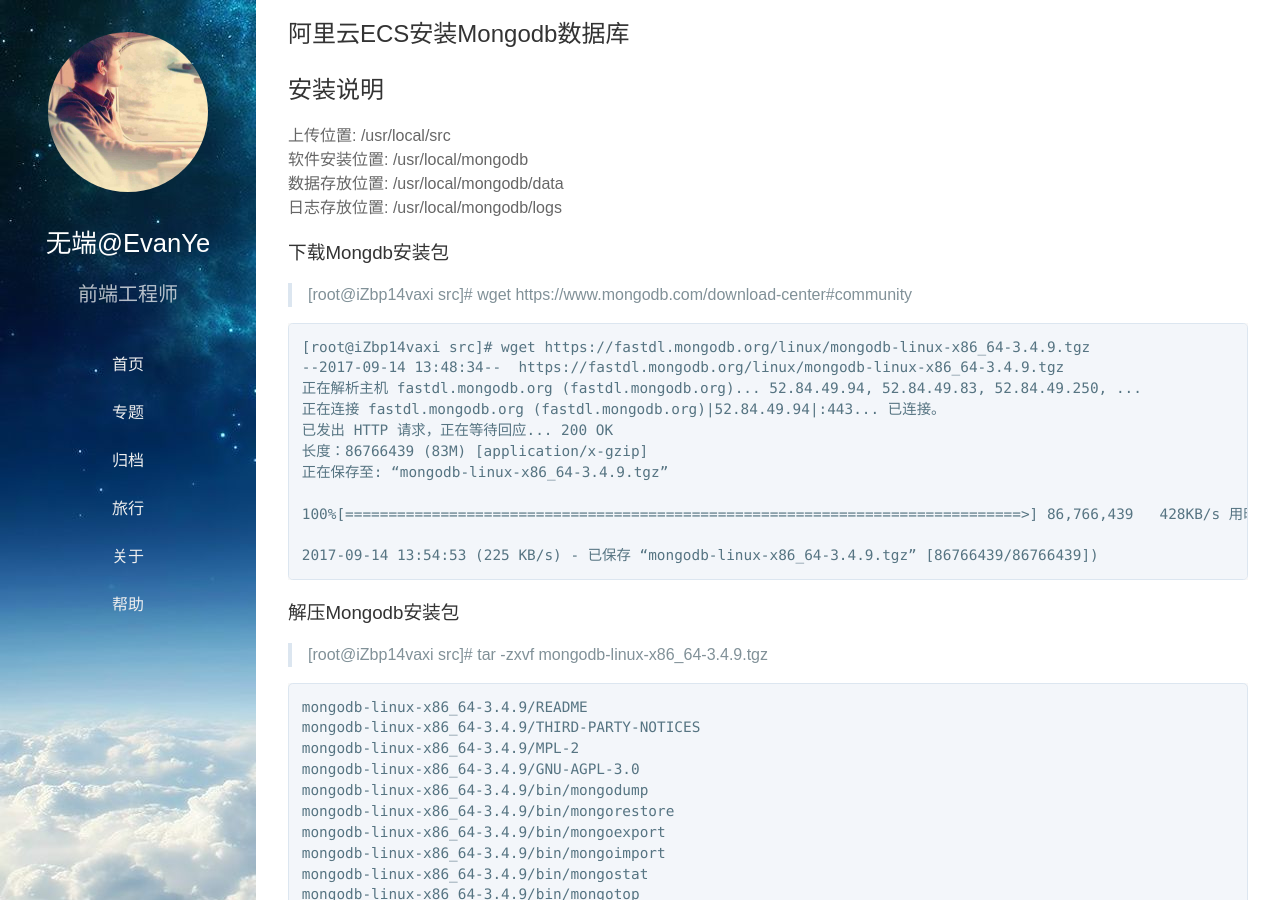
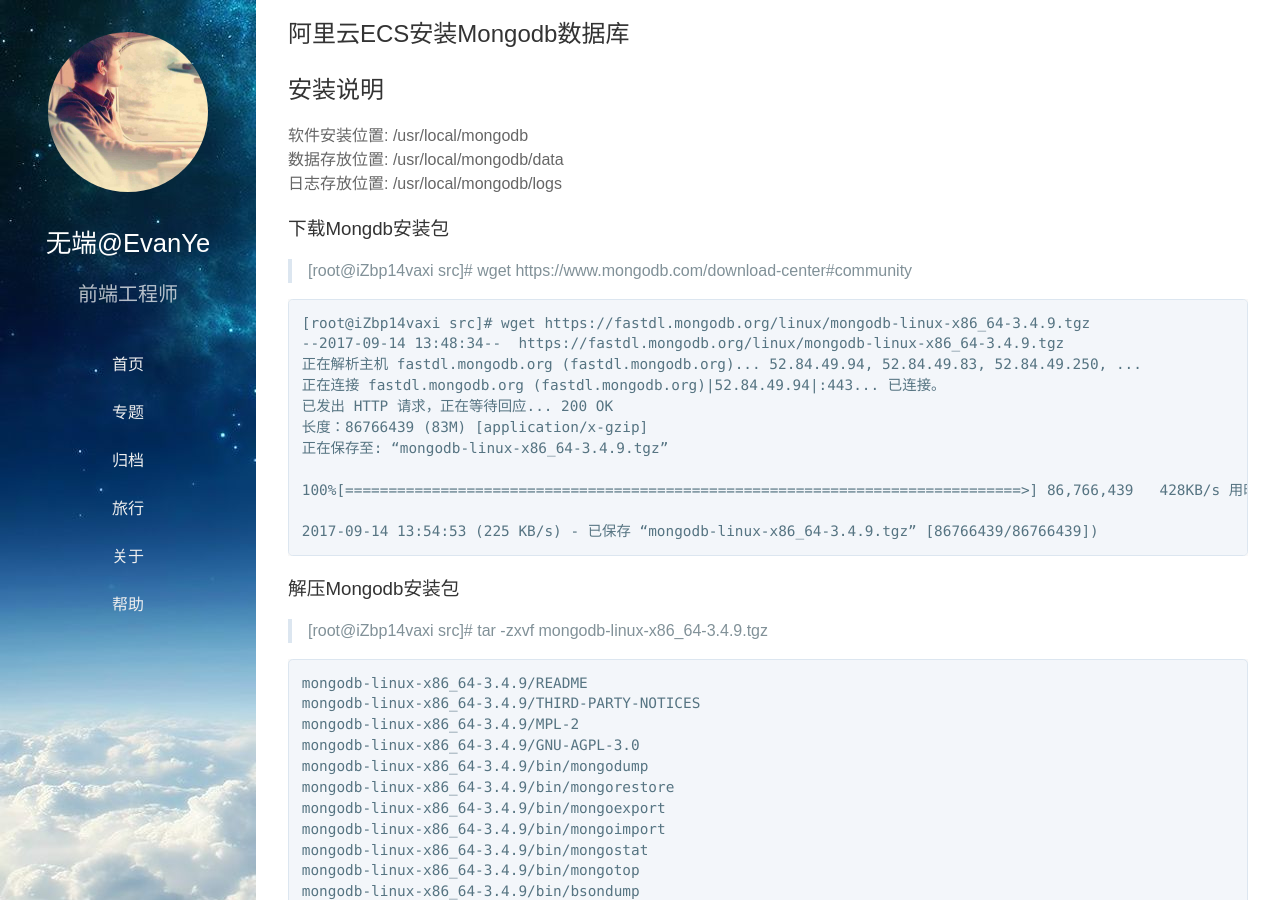
Before and after one commit to EvanYe1990/notes, a Jekyll site: the page built from docs/20170914/index.md, in a window 1280 px wide and 900 px high. Built offline with Jekyll 4.4.1, drawn with Linux system fonts in a browser that asks for light colours; our own code applies the rules of GitHub Pages for plain Markdown files.

Commit message:
修改文章 Mongodb

```diff
--- a/docs/20170914/index.md
+++ b/docs/20170914/index.md
@@ -1,7 +1,6 @@
 # 阿里云ECS安装Mongodb数据库
 
 ## 安装说明
-上传位置: /usr/local/src
 软件安装位置: /usr/local/mongodb
 数据存放位置: /usr/local/mongodb/data
 日志存放位置: /usr/local/mongodb/logs
```
